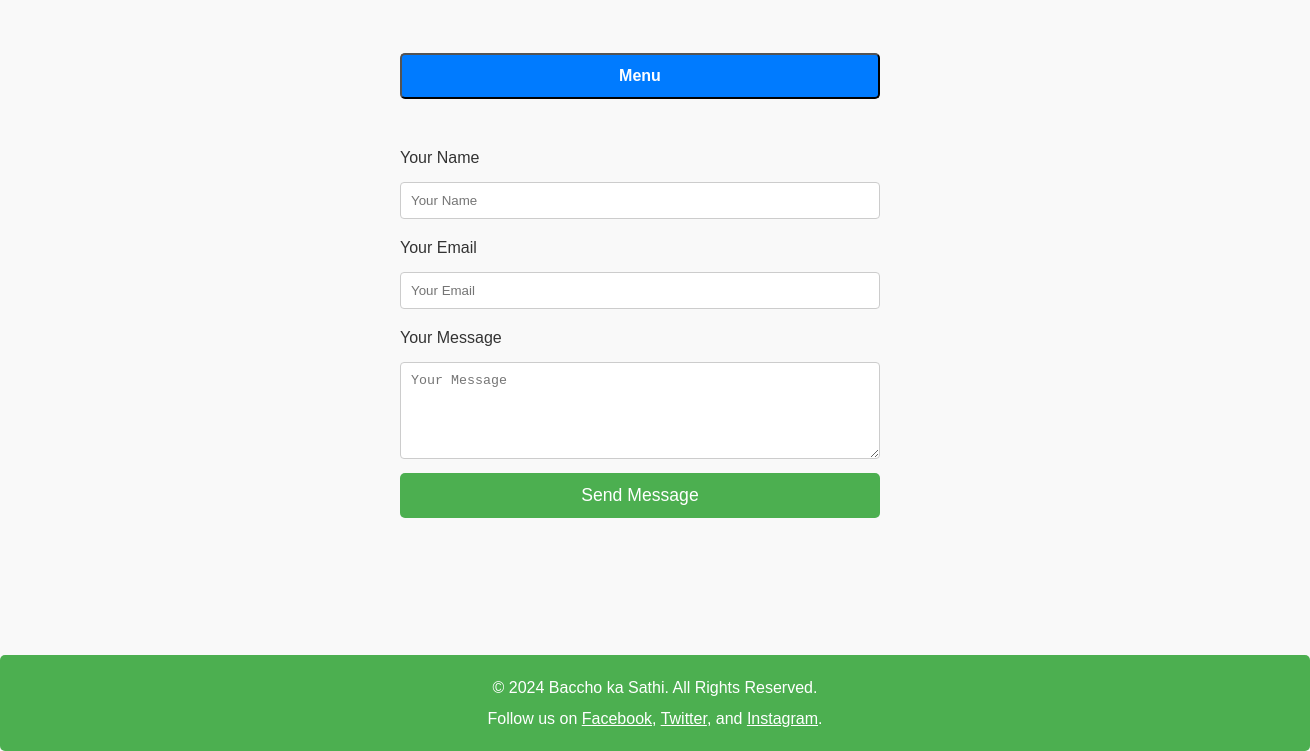
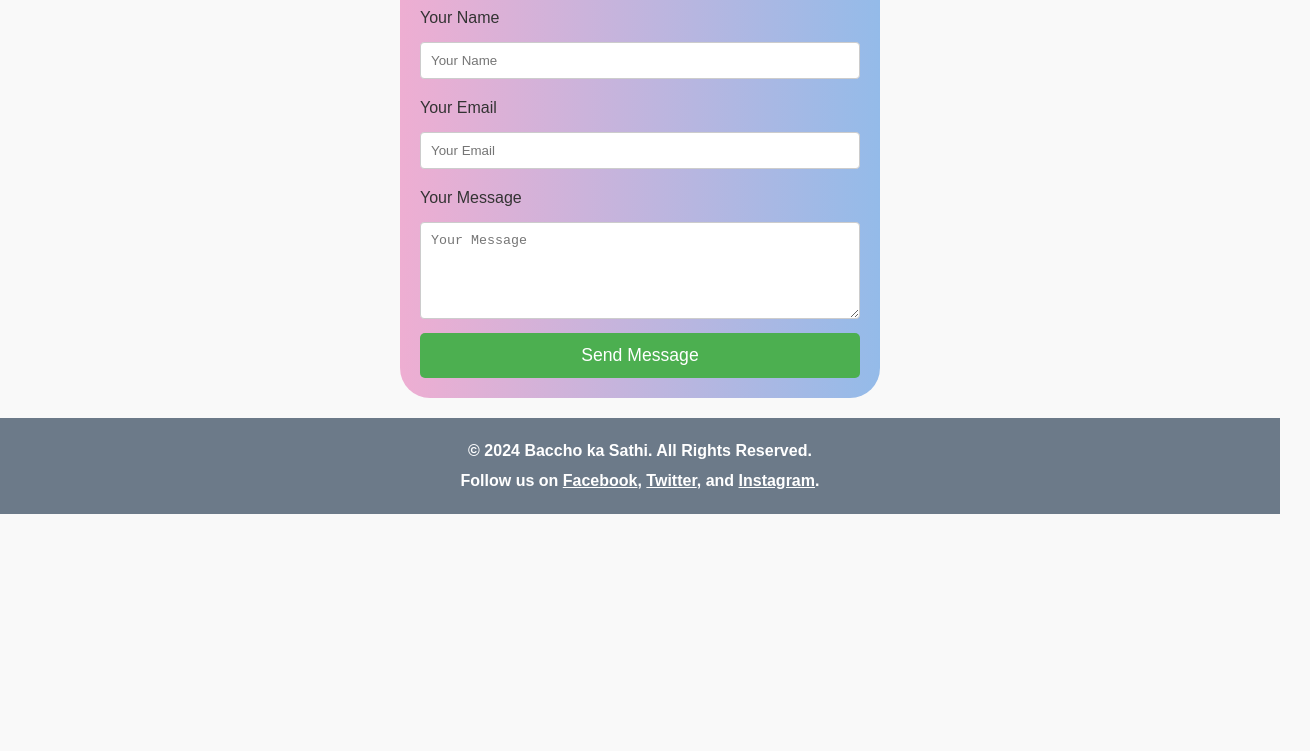
Before and after one commit to bacchokasathi/bacchokasathi.github.io, a plain HTML site: page contact.html in a window 1280 px wide. Shown: the part 205-956 px from the top of the page, 1310 px wide, since content can reach past the window. After the commit the page ends 800 px from the top, so only its background shows below. Drawn offline with Linux system fonts and the light colour scheme.

Commit message:
Add files via upload

```diff
--- a/contact.html
+++ b/contact.html
@@ -6,52 +6,84 @@
   <title>Contact Us - Baccho ka Sathi</title>
   <style>
     /* General styling for mobile responsiveness */
+    *{
+      box-sizing: border-box;
+    }
+
     body, html {
       margin: 0;
       padding: 0;
       font-family: Arial, sans-serif;
       background-color: #f9f9f9;
       color: #333;
-      height: 100%;
     }
     .container {
-      display: flex;
-      flex-direction: column;
-      justify-content: center;
-      align-items: center;
       padding: 20px;
       max-width: 480px;
       margin: auto;
-      height: 100%;
+      background: rgb(238,174,210);
+      background: linear-gradient(90deg, rgba(238,174,210,1) 0%, rgba(148,187,233,1) 100%);
+      margin-top: 20px;
+      border-radius: 30px;
+      color: #333;
+      overflow: hidden;
+
     }
     .header {
       text-align: center;
       margin-bottom: 20px;
+
     }
+    /* Custom scrollbar for Webkit browsers */
+::-webkit-scrollbar {
+  width: 5  px; /* Width of the scrollbar */
+}
+
+::-webkit-scrollbar-track {
+  background: #f9f9f9; /* Background of the scrollbar track */
+}
+
+::-webkit-scrollbar-thumb {
+  background-color: #D7BDE2; /* Color of the scrollbar thumb */
+  border-radius: 10px; /* Rounded corners for the scrollbar thumb */
+}
+
+::-webkit-scrollbar-thumb:hover {
+  background-color: #eed3fa; /* Darker color on hover */
+}
     h1 {
-      color: #4CAF50;
-      font-size: 1.8em;
-      margin: 10px 0;
+  color: #1a1a4b;
+  font-size: 2em;
+  margin: 10px 0;
+  font-family: sans-serif;
+  font-weight: bold; /* This line makes the text bold */
+}
+    h2 {
+      font-size: 1.5em;
+      color: #1a1a4b;
+      margin-bottom: 10px;
     }
     p {
       line-height: 1.6;
+      font-weight: 700;
     }
     .menu-button {
       display: block;
       width: 100%;
       padding: 12px;
-      background-color: #007bff;
-      color: #fff;
+      background-color: #D7BDE2;
+      color: #1a1a4b;
       text-align: center;
-      font-size: 1em;
+      font-size: 1.1em;
       font-weight: bold;
-      border-radius: 5px;
+      border-radius: 30px;
       text-decoration: none;
       margin: 20px 0;
       transition: background-color 0.3s;
+      border: none;
     }
     .menu-button:hover {
-      background-color: #0056b3;
+      background-color: #eed3fa;
     }
     .menu {
       display: none;
@@ -60,26 +92,30 @@
       box-shadow: 0 4px 8px rgba(0, 0, 0, 0.1);
       padding: 10px;
       margin-top: 10px;
-      width: 100%; /* Make sure it spans the width */
+      margin-bottom: 10px;
     }
     .menu a {
       display: block;
       padding: 8px 0;
-      color: #007bff;
+      color: #705a9b;
+      font-weight: 700;
       text-decoration: none;
       transition: color 0.3s;
     }
     .menu a:hover {
-      color: #0056b3;
+      color: #B39DDB;
     }
     .footer {
       text-align: center;
       padding: 15px;
-      background-color: #4CAF50;
+      background-color: #6C7A89;
       color: white;
+      position: relative;
+      bottom: 0;
       width: 100%;
       margin-top: 20px;
-      border-radius: 5px;
+      left: 0;
+      right: 0;
     }
     .footer p {
       margin: 5px 0;
```
Also changed, not shown: about.html (+52 -11 lines), chat.html (+50 -9 lines), home.html (+58 -15 lines), rating.html (+52 -12 lines).
